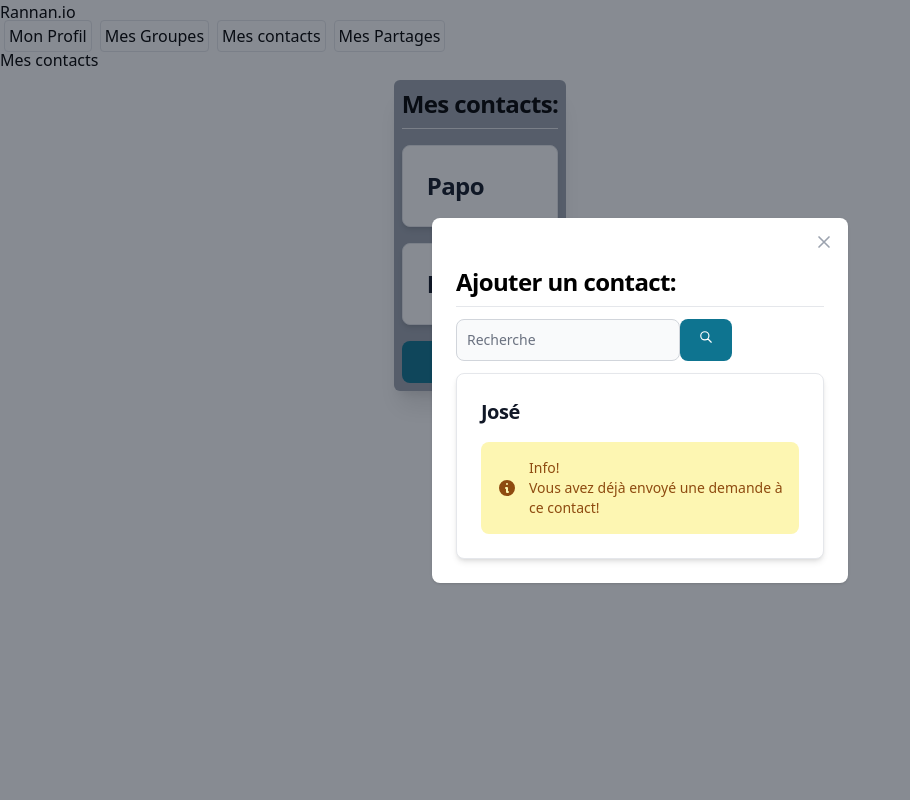
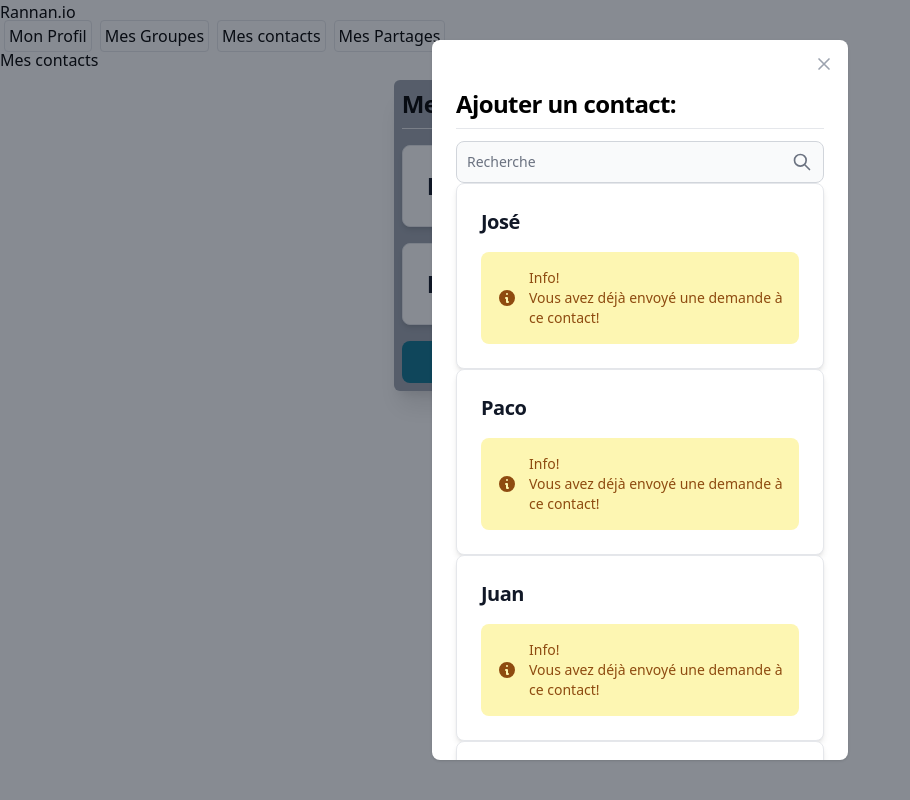
Before and after one commit to Tonyac-create/Rannan_Front, a React (Vite) app: page /contacts in a window 1280 px wide. Both pictures are taken after a click on the button "Ajouter". Shown: the whole page, without its empty margins (0-910 px from the left). Built offline with nearby package versions, Linux system fonts and the light colour scheme.

Commit message:
SearchBar fonctionnelle BUT à corriger

```diff
--- a/src/components/ContactsList/CL-ModalAddContact/ModalAddContact.tsx
+++ b/src/components/ContactsList/CL-ModalAddContact/ModalAddContact.tsx
@@ -7,7 +7,7 @@ const ModalAddContact = () => {
     <div className='modalAddContact flex flex-col gap-3'>
         <h3 className="scroll-m-20 border-b pb-2 text-xl font-semibold tracking-tight transition-colors first:mt-0 sm:text-2xl">Ajouter un contact:</h3>
         <SearchUser />
-        <AddContact />
+        {/* <AddContact /> */}
     </div>
   )
 }
--- a/src/components/Forms/SearchUser/SearchUser.tsx
+++ b/src/components/Forms/SearchUser/SearchUser.tsx
@@ -1,21 +1,28 @@
 'use client';
-import React from 'react';
+import React, { useState } from 'react';
 import { Button, TextInput } from 'flowbite-react';
 import { HiOutlineSearch } from 'react-icons/hi';
+import { UserList } from './UsersList/UserList';
 
 const SearchUser = () => {
+    const [ inputText, setInputText ] = useState("");
+    const inputHandler = (event) => {
+        const lowerCase = event.target.value.toLowerCase();
+        setInputText(lowerCase);
+    };
+
     return (
-    <form className="max-w-md flex flex-row">
+        <div className='searchUser'>
             <TextInput
                 id="nickname"
                 required
                 type="text"
                 placeholder='Recherche'
+                rightIcon={HiOutlineSearch}
+                onChange={inputHandler}
             />
-      <Button type="submit">
-        <HiOutlineSearch/>
-      </Button>
-    </form>
+            <UserList input={inputText} />
+        </div>
   )
 }
 
--- /dev/null
+++ b/src/components/Forms/SearchUser/UsersList/UserList.tsx
@@ -0,0 +1,45 @@
+import React from 'react'
+import AddUserCard from '../../../AddUserCard/AddUserCard';
+
+export const UserList = (props) => {
+    const users = [
+        {
+            id: 1,
+            nickname: "José",
+            iscontact: false,
+        },
+        {
+            id: 2,
+            nickname: "Paco",
+            iscontact: false,
+        },
+        {
+            id: 3,
+            nickname: "Juan",
+            iscontact: true,
+        },
+        {
+            id: 4,
+            nickname: "Miguel",
+            iscontact: false,
+        },
+    ];
+
+    const filteredData = users.filter((el) => {
+        if (props.input === '') {
+            return el;
+        }
+        else{
+            return el.nickname.toLowerCase().includes(props.input)
+        }
+    })
+
+    //RequÊte API GET ALL USERS
+  return (
+    <div className='userList'>
+        {filteredData.map((item) => (
+            <AddUserCard id={item.id} nickname={item.nickname} />
+        ))}
+    </div>
+  )
+}
```
Lines whose indentation alone changed are shown as unchanged.
